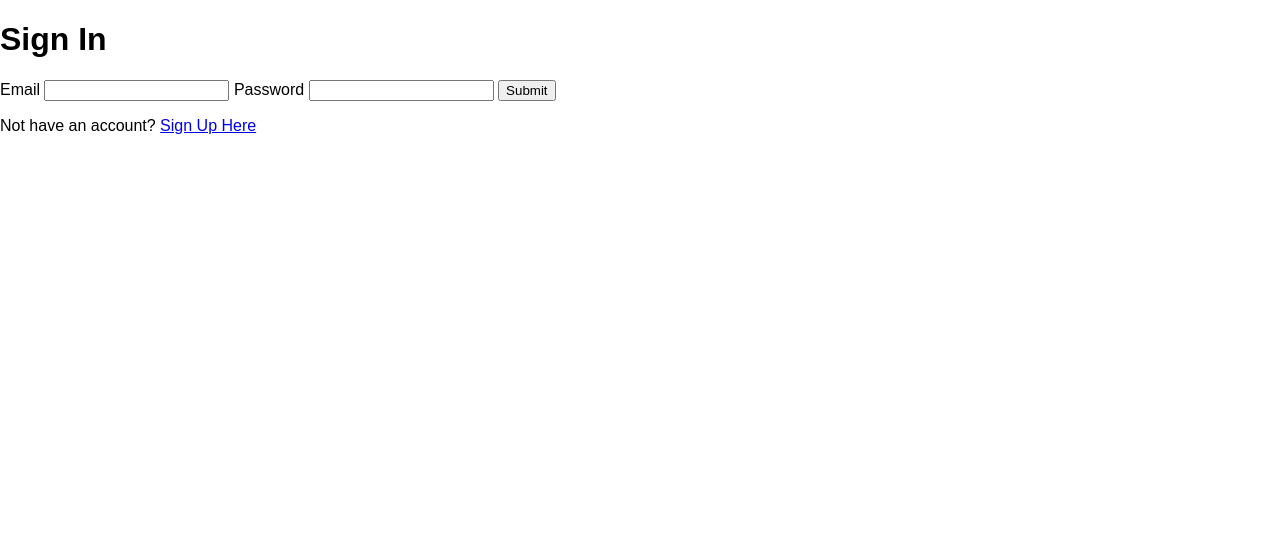
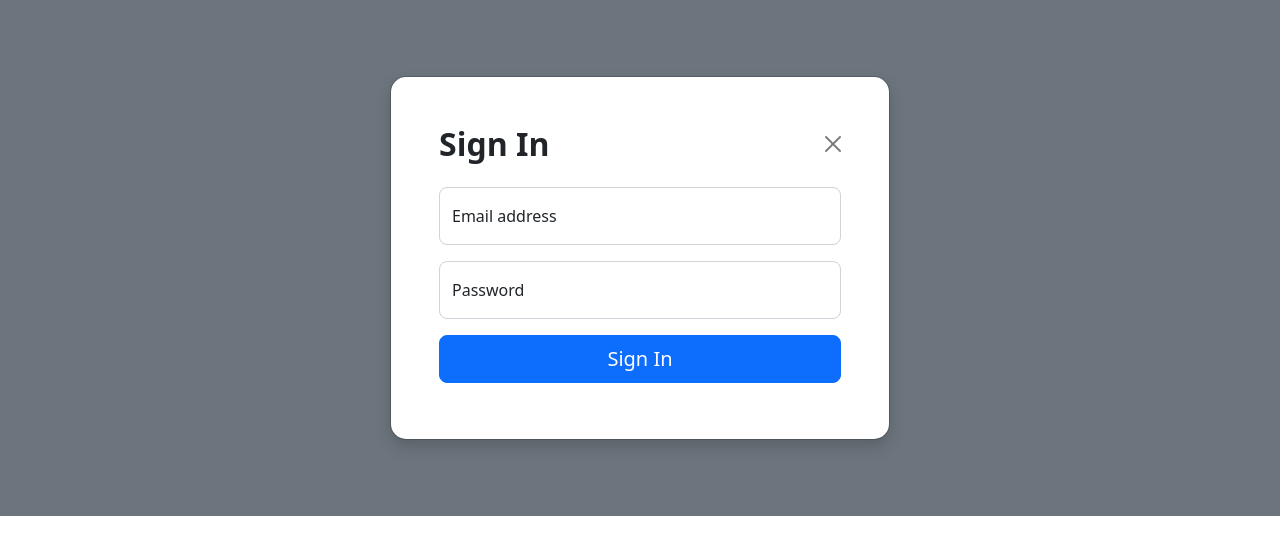
Before and after one commit to IBM-EPBL/IBM-Project-21583-1659785216, a Python web app: template ASSIGNMENT/TEAM LEAD - Prabakaran G/ASSIGNMENT 2/Flask Project/templates/signin.html in a window 1280 px wide. Shown: the top 555 px of the page. Run offline with Jinja, Linux system fonts and the light colour scheme; the template is opened without the code that fills it, so the values that code supplies are empty.

Commit message:
Update signin.html

```diff
--- a/ASSIGNMENT/TEAM LEAD - Prabakaran G/ASSIGNMENT 2/Flask Project/templates/signin.html
+++ b/ASSIGNMENT/TEAM LEAD - Prabakaran G/ASSIGNMENT 2/Flask Project/templates/signin.html
@@ -4,26 +4,37 @@
   <head>
     {% block head %}
     <title>Sign In</title>
-    <link rel="stylesheet" href="static/css/style.css" />
-    <link href="https://fonts.googleapis.com/css2?family=Roboto:wght@300&display=swap" rel="stylesheet"/>
+
+    <link href="https://cdn.jsdelivr.net/npm/bootstrap@5.2.1/dist/css/bootstrap.min.css" rel="stylesheet" integrity="sha384-iYQeCzEYFbKjA/T2uDLTpkwGzCiq6soy8tYaI1GyVh/UjpbCx/TYkiZhlZB6+fzT" crossorigin="anonymous">
     {% endblock %}
   </head>
   <body>
     {% block body %}
-    <div class="signin-box">
-      <h1>Sign In</h1>
-      <form action="/">
-        <label>Email</label>
-        <input type="email" placeholder="" />
-        <label>Password</label>
-        <input type="password" placeholder="" />
-        <input type="submit" value="Submit" />
+    <div class="modal modal-signin position-static d-block bg-secondary py-5" tabindex="-1" role="dialog" id="modalSignin">
+      <div class="modal-dialog" role="document">
+        <div class="modal-content rounded-4 shadow">
+          <div class="modal-header p-5 pb-4 border-bottom-0">
+            <h2 class="fw-bold mb-0">Sign In</h2>
+            <button type="button" class="btn-close" data-bs-dismiss="modal" aria-label="Close"></button>
+          </div>
 
-      </form>
+          <div class="modal-body p-5 pt-0">
+            <form class="">
+              <div class="form-floating mb-3">
+                <input type="email" class="form-control rounded-3" id="floatingInput" placeholder="name@example.com">
+                <label for="floatingInput">Email address</label>
+              </div>
+              <div class="form-floating mb-3">
+                <input type="password" class="form-control rounded-3" id="floatingPassword" placeholder="Password">
+                <label for="floatingPassword">Password</label>
+              </div>
+              <button class="w-100 mb-2 btn btn-lg rounded-3 btn-primary" type="button" onclick="document.location='/'">Sign In</button>
+
+            </form>
+          </div>
+        </div>
+      </div>
     </div>
-    <p class="para-2">
-      Not have an account? <a href="/signup">Sign Up Here</a>
-    </p>
     {% endblock %}
   </body>
 </html>
```
